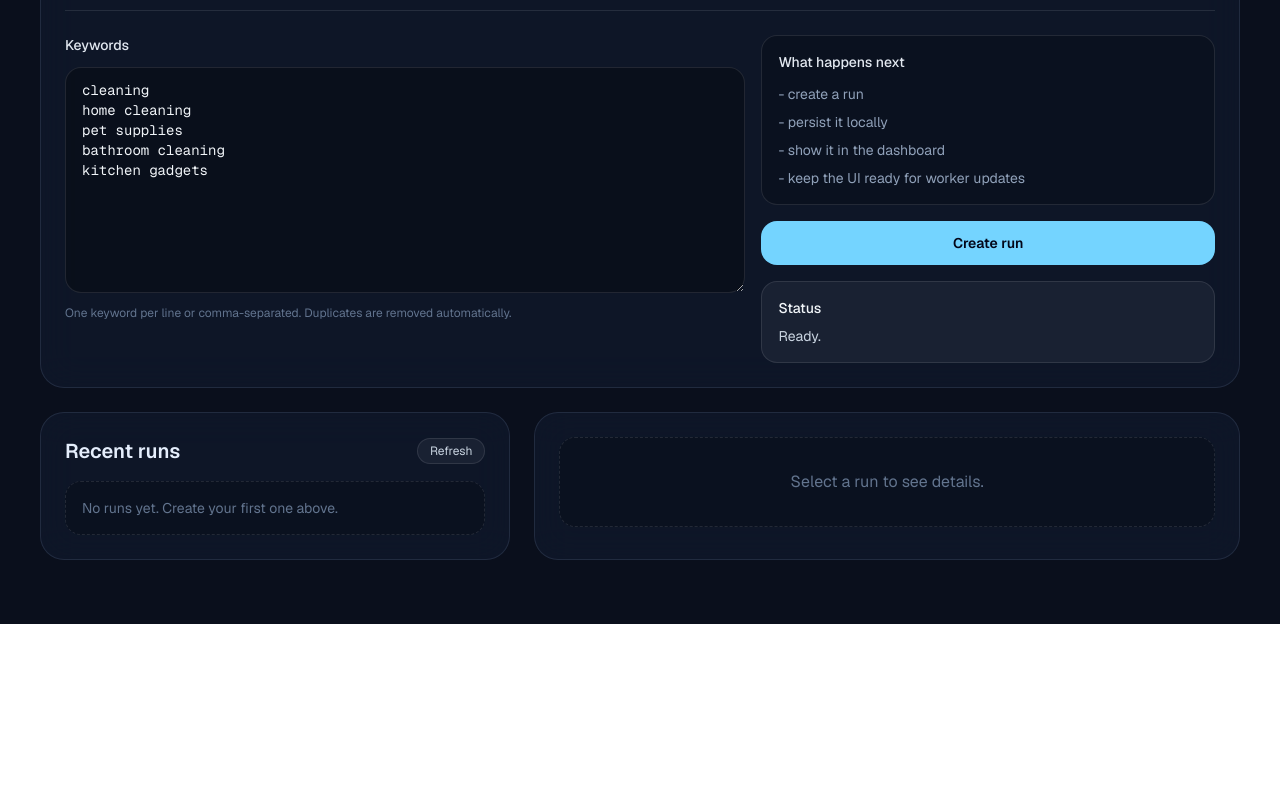
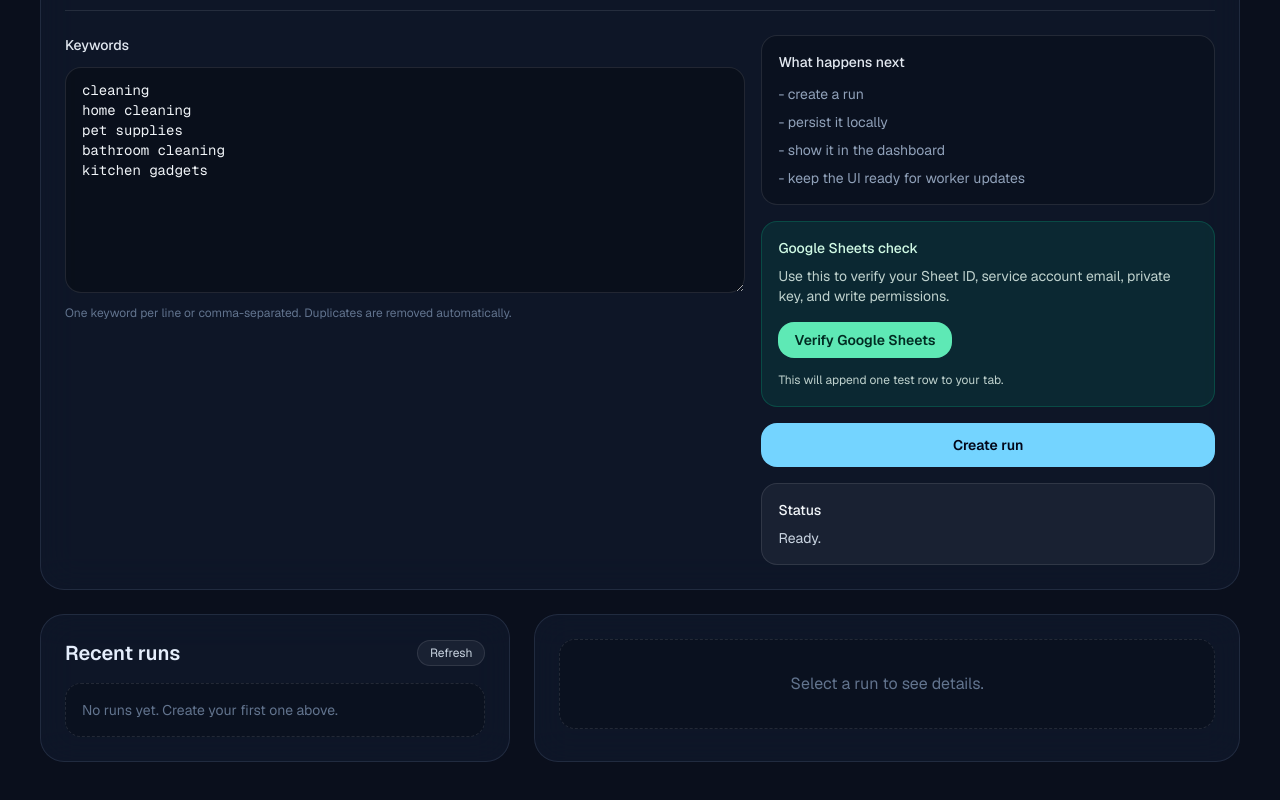
Before and after one commit to wonglap45-eng/amazon-influencer-finder, a Next.js app: page / in a window 1280 px wide. Shown: the part 1110-1910 px from the top of the page. Before the commit the page ends 1734 px from the top, so only its background shows below. Built offline with nearby package versions, Linux system fonts and the light colour scheme.

Commit message:
Add Google Sheets verification flow

```diff
--- a/package.json
+++ b/package.json
@@ -9,6 +9,7 @@
     "lint": "eslint"
   },
   "dependencies": {
+    "googleapis": "^173.0.0",
     "next": "16.2.6",
     "react": "19.2.4",
     "react-dom": "19.2.4"
--- /dev/null
+++ b/src/app/api/verify/sheets/route.ts
@@ -0,0 +1,44 @@
+import { getEnv } from "@/lib/config/env";
+import { verifySheetsConnection } from "@/lib/sheets";
+
+export async function GET() {
+  const env = getEnv();
+  return Response.json({
+    ok: true,
+    configured: {
+      hasSheetId: Boolean(env.googleSheetId),
+      hasServiceAccountEmail: Boolean(env.googleServiceAccountEmail),
+      hasPrivateKey: Boolean(env.googlePrivateKey),
+      tabName: env.googleSheetTabName,
+    },
+    hint: "Send a POST request to append a connection test row.",
+  });
+}
+
+export async function POST() {
+  try {
+    const result = await verifySheetsConnection();
+
+    if (!result.ok) {
+      return Response.json(
+        {
+          ok: false,
+          error: "missing_env",
+          missing: result.missing,
+        },
+        { status: 400 },
+      );
+    }
+
+    return Response.json(result);
+  } catch (error) {
+    const message = error instanceof Error ? error.message : "unknown_error";
+    return Response.json(
+      {
+        ok: false,
+        error: message,
+      },
+      { status: 500 },
+    );
+  }
+}
--- a/src/components/run-workbench.tsx
+++ b/src/components/run-workbench.tsx
@@ -47,6 +47,8 @@ export function RunWorkbench() {
   const [activeRunId, setActiveRunId] = useState<string>("");
   const [busy, setBusy] = useState(false);
   const [message, setMessage] = useState<string>("");
+  const [sheetCheckBusy, setSheetCheckBusy] = useState(false);
+  const [sheetCheckMessage, setSheetCheckMessage] = useState<string>("");
 
   const activeRun = useMemo(
     () => runs.find((run) => run.id === activeRunId) ?? null,
@@ -128,6 +130,36 @@ export function RunWorkbench() {
     }
   }
 
+  async function handleSheetCheck() {
+    setSheetCheckBusy(true);
+    setSheetCheckMessage("");
+
+    try {
+      const response = await fetch("/api/verify/sheets", {
+        method: "POST",
+        headers: { "Content-Type": "application/json" },
+      });
+      const data = await response.json().catch(() => ({}));
+
+      if (!response.ok) {
+        setSheetCheckMessage(
+          data.missing?.length
+            ? `Missing: ${data.missing.join(", ")}`
+            : data.error ?? "Sheets verification failed.",
+        );
+        return;
+      }
+
+      setSheetCheckMessage(
+        `Connected. Wrote test row to ${data.tabName} in ${data.spreadsheetTitle ?? "sheet"}.`,
+      );
+    } catch {
+      setSheetCheckMessage("Sheets verification request failed.");
+    } finally {
+      setSheetCheckBusy(false);
+    }
+  }
+
   const stats = activeRun ? summaryForResults(activeRun.results) : null;
   const keywords = activeRun?.keywords ?? [];
 
@@ -171,6 +203,24 @@ export function RunWorkbench() {
               <li>- show it in the dashboard</li>
               <li>- keep the UI ready for worker updates</li>
             </ul>
+          </div>
+          <div className="rounded-2xl border border-emerald-400/20 bg-emerald-400/10 p-4">
+            <div className="text-sm font-medium text-emerald-100">Google Sheets check</div>
+            <p className="mt-2 text-sm text-emerald-50/80">
+              Use this to verify your Sheet ID, service account email, private key, and
+              write permissions.
+            </p>
+            <button
+              type="button"
+              onClick={() => void handleSheetCheck()}
+              disabled={sheetCheckBusy}
+              className="mt-4 rounded-2xl bg-emerald-300 px-4 py-2 text-sm font-semibold text-emerald-950 transition hover:bg-emerald-200 disabled:cursor-not-allowed disabled:opacity-60"
+            >
+              {sheetCheckBusy ? "Checking..." : "Verify Google Sheets"}
+            </button>
+            <p className="mt-3 text-xs leading-5 text-emerald-50/80">
+              {sheetCheckMessage || "This will append one test row to your tab."}
+            </p>
           </div>
           <button
             type="submit"
--- /dev/null
+++ b/src/lib/sheets.ts
@@ -0,0 +1,58 @@
+import { google } from "googleapis";
+import { getEnv, getMissingEnvKeys } from "./config/env";
+
+function getPrivateKey() {
+  const { googlePrivateKey } = getEnv();
+  return googlePrivateKey.replace(/\\n/g, "\n");
+}
+
+export function getSheetsClient() {
+  const env = getEnv();
+
+  const auth = new google.auth.JWT({
+    email: env.googleServiceAccountEmail,
+    key: getPrivateKey(),
+    scopes: ["https://www.googleapis.com/auth/spreadsheets"],
+  });
+
+  return google.sheets({ version: "v4", auth });
+}
+
+export async function verifySheetsConnection() {
+  const env = getEnv();
+  const missing = getMissingEnvKeys().filter((key) =>
+    ["GOOGLE_SHEET_ID", "GOOGLE_SERVICE_ACCOUNT_EMAIL", "GOOGLE_PRIVATE_KEY"].includes(key),
+  );
+
+  if (missing.length > 0) {
+    return { ok: false as const, missing };
+  }
+
+  const sheets = getSheetsClient();
+
+  const metadata = await sheets.spreadsheets.get({
+    spreadsheetId: env.googleSheetId,
+    fields: "spreadsheetId,properties.title,sheets.properties.title",
+  });
+
+  const tabName = env.googleSheetTabName || "results";
+  const timestamp = new Date().toISOString();
+
+  const appendResult = await sheets.spreadsheets.values.append({
+    spreadsheetId: env.googleSheetId,
+    range: `${tabName}!A:D`,
+    valueInputOption: "RAW",
+    insertDataOption: "INSERT_ROWS",
+    requestBody: {
+      values: [[timestamp, "connection_test", "ok", env.googleServiceAccountEmail]],
+    },
+  });
+
+  return {
+    ok: true as const,
+    spreadsheetTitle: metadata.data.properties?.title ?? null,
+    spreadsheetId: metadata.data.spreadsheetId ?? env.googleSheetId,
+    tabName,
+    updatedRange: appendResult.data.updates?.updatedRange ?? null,
+  };
+}
```
Also changed, not shown: 1 other file (tests, documents, lock files or other folders). Lines whose indentation alone changed are shown as unchanged.
